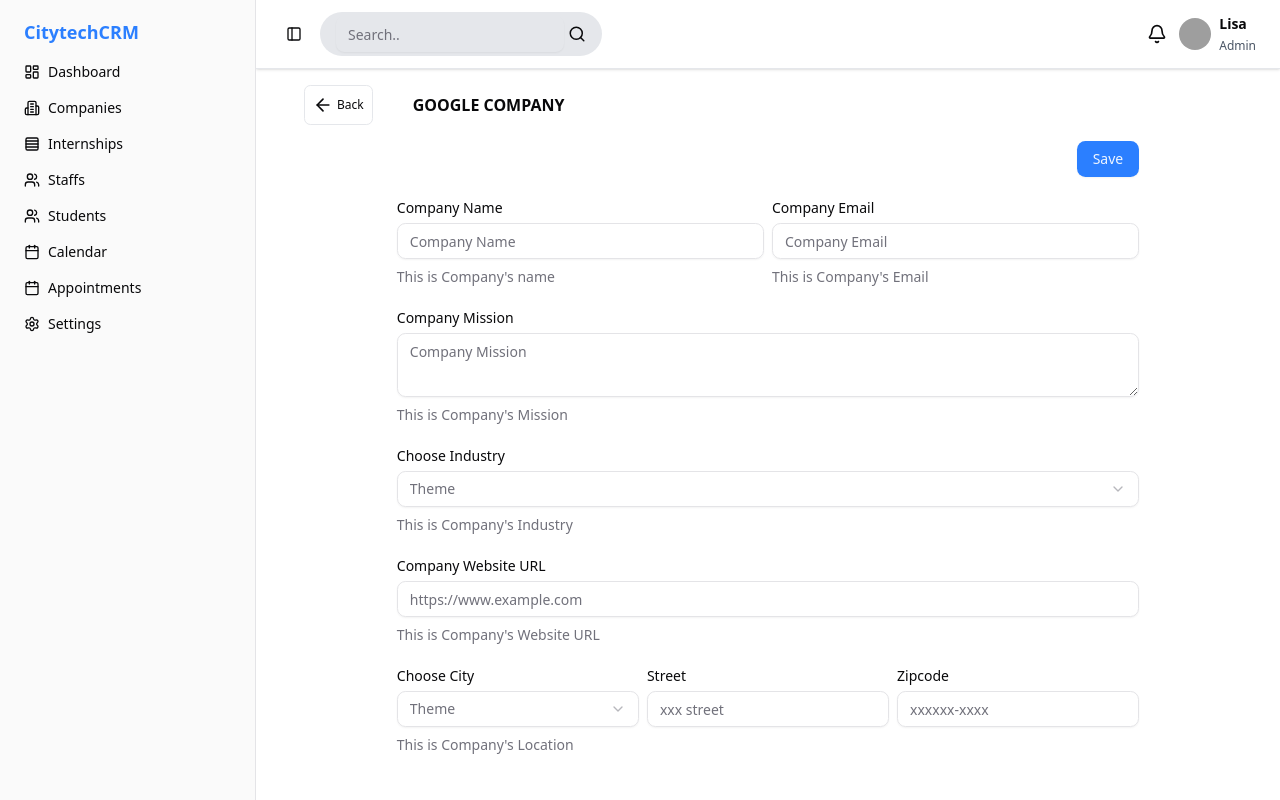
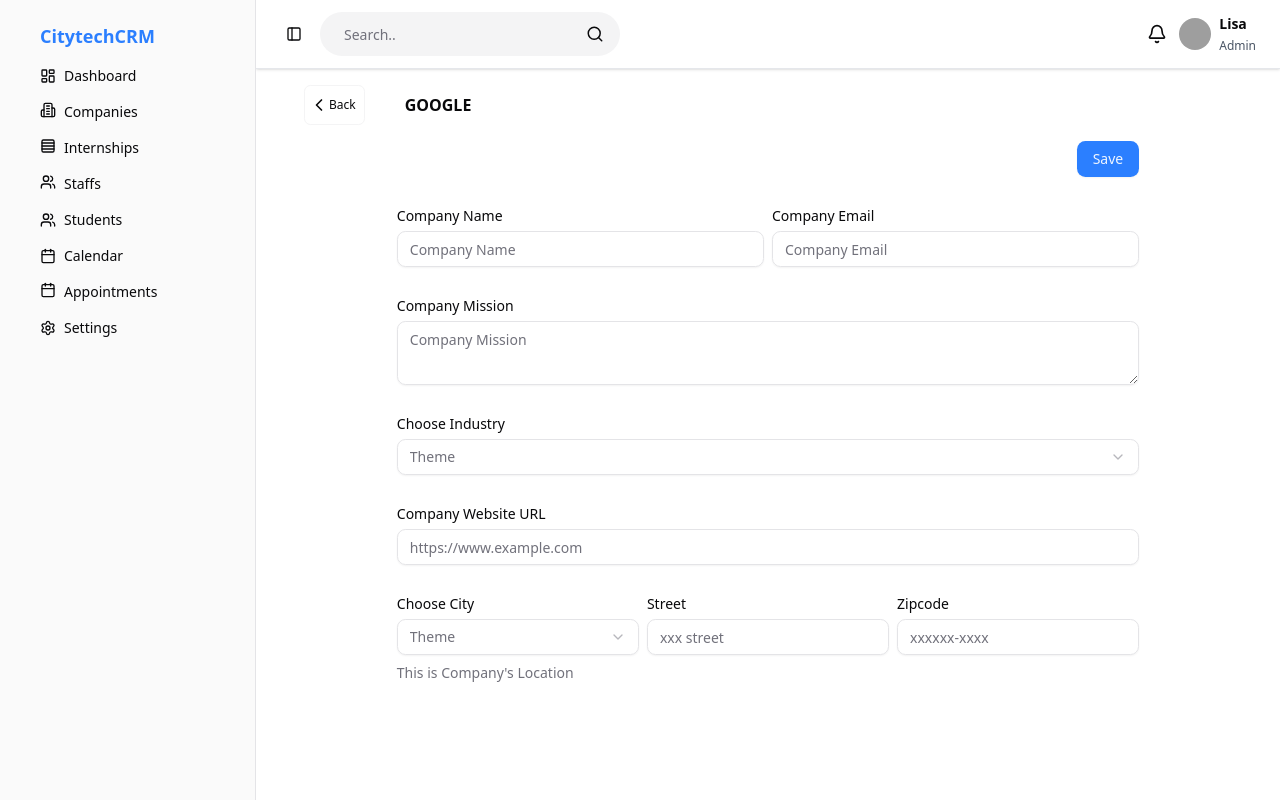
Before and after one commit to CUNY2XTECH-CITYTECH/CRM-ttpr-frontend, a React (Vite) app in the folder frontend/: page /admin/update-companies in a window 1280 px wide. Built offline with nearby package versions, Linux system fonts and the light colour scheme; grey boxes are pictures that could not be loaded.

Commit message:
added more sections to sidebar

```diff
--- a/frontend/src/components/header.jsx
+++ b/frontend/src/components/header.jsx
@@ -10,16 +10,16 @@
       <div className="self-center cursor-pointer">
         <CloseSidebar />
       </div>
-      <div className="px-4 py-1 rounded-full bg-gray-200 flex gap-1 ">
+      <div className="px-3 py-1 rounded-full bg-secondary md:w-[300px] flex gap-1 focus-within:ring-1 ring-primary ">
         <Input
           type={"text"}
           placeholder="Search.."
           value={keyword}
-          className="focus-visible:ring-0 border-none focus:outline-none focus:border-none"
+          className="focus-visible:ring-0 border-none w-full text-lg shadow-none focus:outline-none focus:border-none"
           id="keyword"
           onChange={(e) => setKeyword(e.target.value)}
         />
-        <Search className="w-5 h-5 self-center" />
+        <Search className="w-5 h-5 self-center mr-1" />
       </div>
       <div className="ml-auto self-center">
         <Bell className="w-5 h-5" />
--- a/frontend/src/components/sidebar.jsx
+++ b/frontend/src/components/sidebar.jsx
@@ -22,7 +22,9 @@
   Building2,
   Rows4,
   Users,
-  ChevronDown
+  ChevronDown,
+  SquarePlus,
+  List
 } from "lucide-react";
 import {
   Collapsible,
@@ -37,50 +39,85 @@
   {
     title: "Dashboard",
     url: "/",
-    childLinks: false,
+    childLinks: null,
     icon: LayoutDashboard,
   },
   {
     title: "Companies",
     url: "#",
-    childLinks: true,
+    childLinks: [
+      {
+        title: "create companies",
+        url: "/admin/create-companies",
+      }
+      ,
+      {
+        title: "view companies",
+        url: "/admin/view-companies",
+      }
+
+    ],
     icon: Building2,
   },
   {
     title: "Internships",
     url: "#",
-    childLinks: true,
+    childLinks: [{
+      title: "create internships",
+      url: "/admin/create-internships",
+    }
+      ,
+    {
+      title: "view internships",
+      url: "/admin/view-internships",
+    }],
     icon: Rows4,
   },
   {
     title: "Staffs",
     url: "#",
-    childLinks: true,
+    childLinks: [{
+      title: "create staffs",
+      url: "/admin/create-staffs",
+    }
+      ,
+    {
+      title: "view staffs",
+      url: "/admin/view-staffs",
+    }],
     icon: Users,
   },
 
   {
     title: "Students",
     url: "#",
-    childLinks: false,
+    childLinks: null,
     icon: Users,
   },
   {
     title: "Calendar",
     url: "#",
-    childLinks: false,
+    childLinks: null,
     icon: Calendar,
   },
   {
     title: "Appointments",
     url: "#",
-    childLinks: true,
+    childLinks: [{
+      title: "create appointments",
+      url: "/admin/create-appointments",
+    }
+      ,
+    {
+      title: "view appointments",
+      url: "/admin/view-appointments",
+    }],
     icon: Calendar,
   },
   {
     title: "Settings",
     url: "#",
-    childLinks: false,
+    childLinks: null,
     icon: Settings,
   },
 ];
@@ -90,22 +127,51 @@
   return (
     <Sidebar className={"bg-primary"}>
       <SidebarContent>
-        <SidebarGroup className={"px-4 py-2"}>
+        <SidebarGroup className={"px-8 py-3"}>
           <SidebarGroupLabel className={"font-bold text-lg mb-2 mt-2 text-primary"}>
             CitytechCRM
           </SidebarGroupLabel>
           <SidebarGroupContent>
             <SidebarMenu>
               {items.map((item) => (
+                <>
+                  {item.childLinks ?
+                    <Collapsible className="group/collapsible">
+                      <SidebarMenuItem>
+                        <CollapsibleTrigger asChild>
+                          <SidebarMenuButton>
+                            <a  className="flex gap-2">
+                              <item.icon className="w-4 h-4" />
+                              <span>{item.title}</span>
+                            </a>
+                          </SidebarMenuButton>
+                        </CollapsibleTrigger>
+                        <CollapsibleContent>
+                          <SidebarMenuSub className={'mx-2'}>
+                            {item.childLinks.map(cl=>
+                            <SidebarMenuSubItem className={'px-4 py-1 hover:bg-secondary rounded-sm '}>
+                              <a className="flex gap-1" href={cl.url}>
+                                <span>{cl.title}</span>
+                              </a>
+                            </SidebarMenuSubItem>
+                            )}
+                          </SidebarMenuSub>
+                        </CollapsibleContent>
+                      </SidebarMenuItem>
+                    </Collapsible>
+                    :
                     <SidebarMenuItem key={item.title}>
                       <SidebarMenuButton asChild>
-                      <a href={item.url}>
-                        <item.icon />
+                        <a href={item.url} className="flex gap-2">
+                          <item.icon className="w-5 h-5"/>
                           <span>{item.title}</span>
                         </a>
                       </SidebarMenuButton>
                     </SidebarMenuItem>
+                  }
+                </>
               ))}
+
             </SidebarMenu>
           </SidebarGroupContent>
         </SidebarGroup>
--- a/frontend/src/components/topbar.jsx
+++ b/frontend/src/components/topbar.jsx
@@ -1,6 +1,6 @@
 import React, { useState } from 'react'
 import { Button } from './ui/button'
-import { Rows3, LayoutGrid, ArrowLeft } from 'lucide-react'
+import { Rows3, LayoutGrid, ArrowLeft, ChevronLeft } from 'lucide-react'
 import { useNavigate } from 'react-router-dom'
 export const Topbar = ({ title, view=null, setView=null, mode }) => {
 
@@ -15,8 +15,8 @@
   return (
     <div className='grid gap-1 '>
       <div className='flex gap-10'>
-        <div onClick={routeBack} className='hover:bg-accent flex gap-1 items-center w-fit px-2 py-1 cursor-pointer border-gray-200  border rounded-sm '>
-          <ArrowLeft className='w-5 h-5' />
+        <div onClick={routeBack} className='hover:bg-accent flex items-center w-fit pl-1 pr-2 py-0 cursor-pointer border-secondary border rounded-sm '>
+          <ChevronLeft className='w-5 h-5' />
           <span className='text-xs'>Back</span>
         </div>
         <h4 className='py-2 font-semibold uppercase'>{title}</h4>
--- a/frontend/src/pages/admin/update-companies.jsx
+++ b/frontend/src/pages/admin/update-companies.jsx
@@ -1,10 +1,10 @@
 import Layout from '@/components/layout';
 import { Topbar } from '@/components/topbar';
-import { Button } from '@/components/ui/button';
 import { FormField, FormDescription, FormControl, FormLabel, FormItem, FormMessage, Form } from '@/components/ui/form';
 import React, { useState } from 'react'
 import { useForm } from 'react-hook-form';
 import { Input } from '@/components/ui/input';
+import * as yup from 'yup'
 import { yupResolver } from '@hookform/resolvers/yup'
 import { validateCompaniesForm } from '@/lib/validations';
 import {
@@ -15,8 +15,9 @@
   SelectValue,
 } from "@/components/ui/select"
 import { Textarea } from '@/components/ui/textarea';
+import { Button } from '@/components/ui/button';
 const UpdateCompanies= () => {
-  const [view, setView] = useState('row')
+  // const [view, setView] = useState('row')
   const companiesForm = useForm({
     resolver: yupResolver(validateCompaniesForm),
     defaultValues: {
@@ -28,31 +29,27 @@
       zipcode: ''
     }
   })
-  const onSubmit = () => {
-
+  const onSubmit = (values) => {
+   console.log('v',values)
   }
   return (
     <Layout>
-      <Topbar title="Google Company" mode="create" />
+      <Topbar title={"Google"} mode="create" />
       <div className='w-[80%] m-auto py-4'>
         <Form {...companiesForm}>
-          <form onSubmit={companiesForm.handleSubmit(onSubmit)} className='grid space-y-6'>
-
+          <form onSubmit={companiesForm.handleSubmit(onSubmit)} className='grid space-y-8'>
             <Button type="submit" className={"ml-auto"}>Save</Button>
             <div className='grid grid-cols-2 gap-2'>
               <FormField
                 control={companiesForm.control}
                 name="name"
                 render={({ field }) => (
-                  <FormItem>
+                  <FormItem className={'relative'}>
                     <FormLabel>Company Name</FormLabel>
                     <FormControl>
                       <Input placeholder="Company Name" {...field} />
                     </FormControl>
-                    <FormDescription>
-                      This is Company&apos;s name
-                    </FormDescription>
-                    <FormMessage />
+                    <FormMessage className={'text-xs absolute -bottom-5 left-0'} />
                   </FormItem>
                 )}
               >
@@ -66,10 +63,7 @@
                     <FormControl>
                       <Input placeholder="Company Email" {...field} />
                     </FormControl>
-                    <FormDescription>
-                      This is Company&apos;s Email
-                    </FormDescription>
-                    <FormMessage />
+                    <FormMessage className={'text-xs absolute -bottom-5 left-0'} />
                   </FormItem>
                 )}
               >
@@ -85,10 +79,7 @@
                     <FormControl>
                       <Textarea placeholder="Company Mission" {...field} />
                     </FormControl>
-                    <FormDescription>
-                      This is Company&apos;s Mission
-                    </FormDescription>
-                    <FormMessage />
+                    <FormMessage className={'text-xs absolute -bottom-5 left-0'} />
                   </FormItem>
                 )}
               >
@@ -113,9 +104,8 @@
                         </SelectContent>
                       </Select>
                     </FormControl>
-                    <FormDescription>
-                      This is Company&apos;s Industry</FormDescription>
-                    <FormMessage />
+
+                    <FormMessage className={'text-xs absolute -bottom-5 left-0'} />
                   </FormItem>
                 )}
               >
@@ -131,10 +121,7 @@
                     <FormControl>
                       <Input placeholder="https://www.example.com" {...field} />
                     </FormControl>
-                    <FormDescription>
-                      This is Company&apos;s Website URL
-                    </FormDescription>
-                    <FormMessage />
+                    <FormMessage className={'text-xs absolute -bottom-5 left-0'} />
                   </FormItem>
                 )}
               >
@@ -157,7 +144,7 @@
                         </SelectContent>
                       </Select>
                     </FormControl>
-                    <FormMessage />
+                    <FormMessage className={'text-xs absolute -bottom-5 left-0'} />
                   </FormItem>
                 )}
               >
@@ -171,21 +158,21 @@
                     <FormControl>
                       <Input placeholder="xxx street" {...field} />
                     </FormControl>
-                    <FormMessage />
+                    <FormMessage className={'text-xs absolute -bottom-5 left-0'} />
                   </FormItem>
                 )}
               >
               </FormField>
               <FormField
                 control={companiesForm.control}
-                name="zip"
+                name="zipcode"
                 render={({ field }) => (
                   <FormItem>
                     <FormLabel>Zipcode</FormLabel>
                     <FormControl>
                       <Input placeholder="xxxxxx-xxxx" {...field} />
                     </FormControl>
-                    <FormMessage />
+                    <FormMessage className={'text-xs absolute -bottom-5 left-0'} />
                   </FormItem>
                 )}
               >
```
Lines whose indentation alone changed are shown as unchanged.
